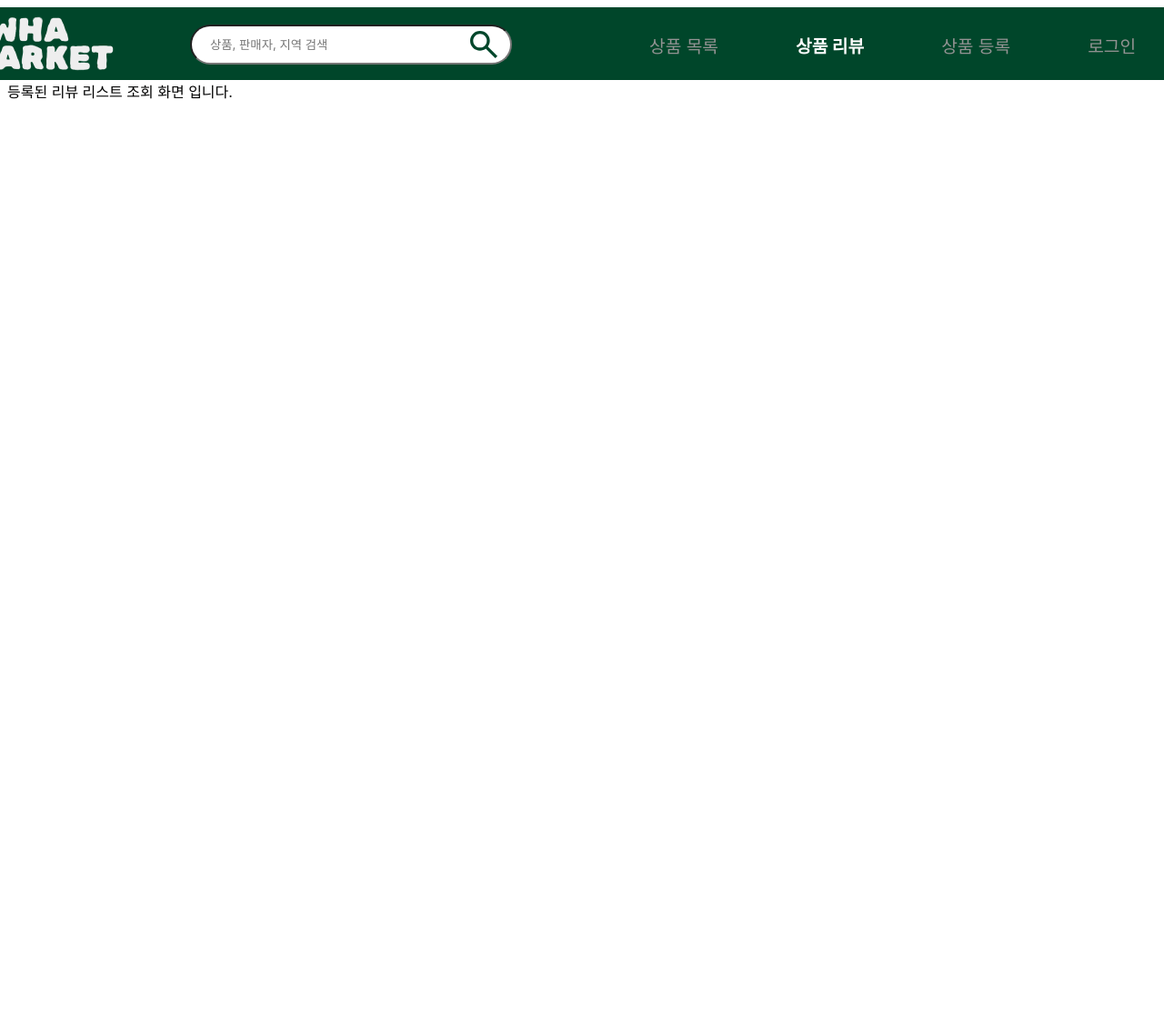
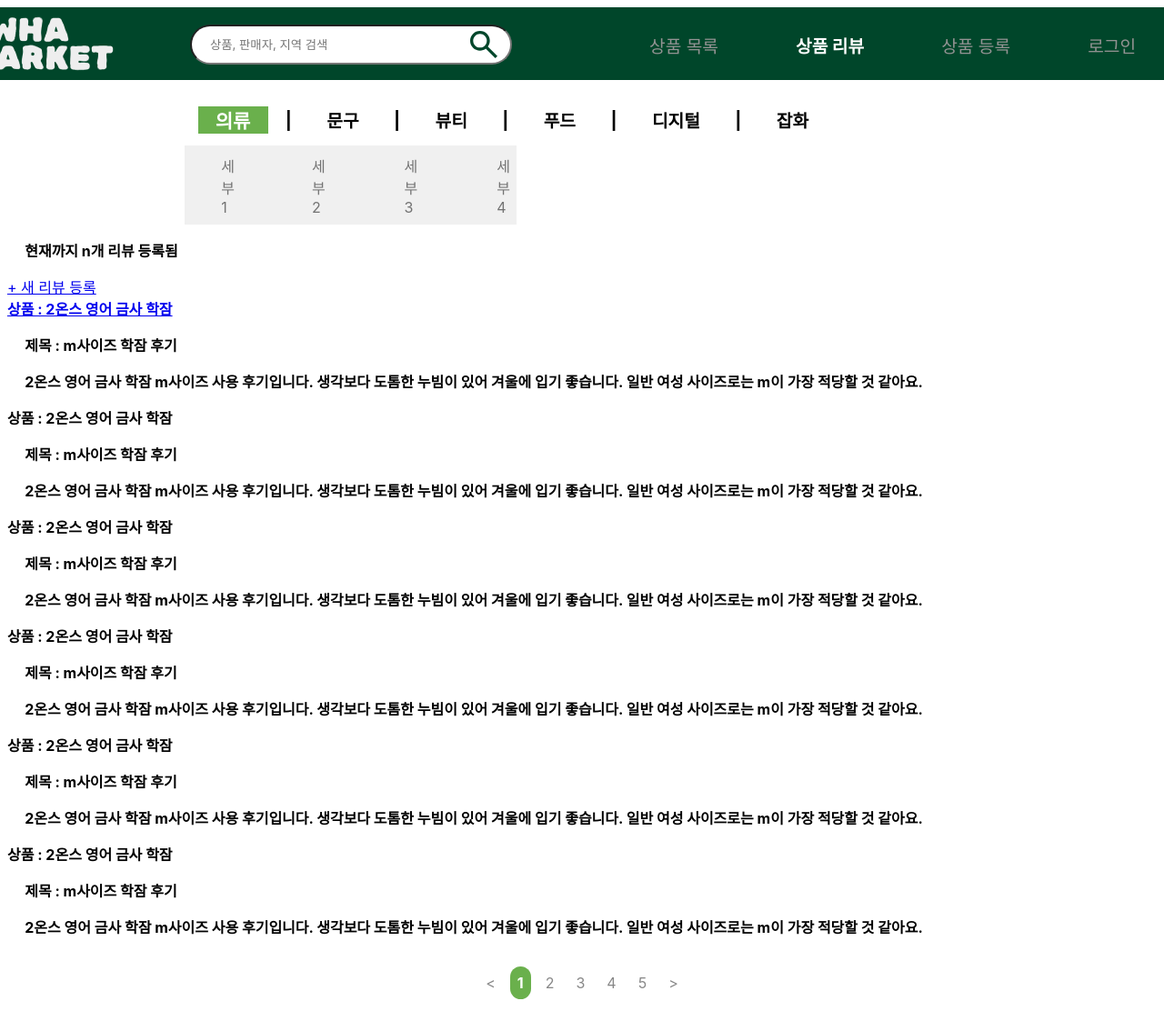
Before and after one commit to topograp2/Ewha-market, a Flask app: page /review in a window 1280 px wide; the page is wider, and only the part inside the window is pictured. Shown: that part at 91% size. Before the commit the page ends 109 px from the top of that part, so only its background shows below. Run offline with Flask 3, Linux system fonts and the light colour scheme; some web fonts are replaced.

Commit message:
Update review.html

```diff
--- a/templates/review.html
+++ b/templates/review.html
@@ -1,5 +1,100 @@
 {% extends "index.html" %}
 
+{% block head %}
+<link rel="stylesheet" href="{{ url_for('static', filename='css/review.css') }}">
+    <title>리뷰 전체 페이지</title>
+{% endblock %}
+
 {% block section %}
-    등록된 리뷰 리스트 조회 화면 입니다.
-{% endblock section %}
+    <!-- 카테고리 내비게이션 -->
+    <nav class="category-nav">
+        <a href="#" class="active">의류</a>
+        <p>|</p>
+        <a href="#">문구</a>
+        <p>|</p>
+        <a href="#">뷰티</a>
+        <p>|</p>
+        <a href="#">푸드</a>
+        <p>|</p>
+        <a href="#">디지털</a>
+        <p>|</p>
+        <a href="#">잡화</a>
+    </nav>
+
+    <!-- 서브 카테고리 내비게이션 -->
+    <nav class="subcategory-nav">
+        <a href="#">세부1</a>
+        <a href="#">세부2</a>
+        <a href="#">세부3</a>
+        <a href="#">세부4</a>
+    </nav>
+
+    <div class="review-container">
+        <div class="review-header">
+            <p class="review-count">현재까지 n개 리뷰 등록됨</p>
+            <a href="reg.reviews.html" class="add-review-btn">+ 새 리뷰 등록</a>
+        </div>
+
+        <!-- 리뷰 목록 -->
+        <div class="review-list">
+            <div class="review-item">
+                <div class="review-image"></div>
+                <div class="review-text">
+                    <a href="{{ url_for('review_detail') }}"><strong>상품 : 2온스 영어 금사 학잠</strong></a>
+                    <p><strong>제목 : m사이즈 학잠 후기</strong></p>
+                    <p>2온스 영어 금사 학잠 m사이즈 사용 후기입니다. 생각보다 도톰한 누빔이 있어 겨울에 입기 좋습니다. 일반 여성 사이즈로는 m이 가장 적당할 것 같아요.</p>
+                </div>
+            </div>
+            <div class="review-item">
+                <div class="review-image"></div>
+                <div class="review-text">
+                    <strong>상품 : 2온스 영어 금사 학잠</strong>
+                    <p><strong>제목 : m사이즈 학잠 후기</strong></p>
+                    <p>2온스 영어 금사 학잠 m사이즈 사용 후기입니다. 생각보다 도톰한 누빔이 있어 겨울에 입기 좋습니다. 일반 여성 사이즈로는 m이 가장 적당할 것 같아요.</p>
+                </div>
+            </div>
+            <div class="review-item">
+                <div class="review-image"></div>
+                <div class="review-text">
+                    <strong>상품 : 2온스 영어 금사 학잠</strong>
+                    <p><strong>제목 : m사이즈 학잠 후기</strong></p>
+                    <p>2온스 영어 금사 학잠 m사이즈 사용 후기입니다. 생각보다 도톰한 누빔이 있어 겨울에 입기 좋습니다. 일반 여성 사이즈로는 m이 가장 적당할 것 같아요.</p>
+                </div>
+            </div>
+            <div class="review-item">
+                <div class="review-image"></div>
+                <div class="review-text">
+                    <strong>상품 : 2온스 영어 금사 학잠</strong>
+                    <p><strong>제목 : m사이즈 학잠 후기</strong></p>
+                    <p>2온스 영어 금사 학잠 m사이즈 사용 후기입니다. 생각보다 도톰한 누빔이 있어 겨울에 입기 좋습니다. 일반 여성 사이즈로는 m이 가장 적당할 것 같아요.</p>
+                </div>
+            </div>
+            <div class="review-item">
+                <div class="review-image"></div>
+                <div class="review-text">
+                    <strong>상품 : 2온스 영어 금사 학잠</strong>
+                    <p><strong>제목 : m사이즈 학잠 후기</strong></p>
+                    <p>2온스 영어 금사 학잠 m사이즈 사용 후기입니다. 생각보다 도톰한 누빔이 있어 겨울에 입기 좋습니다. 일반 여성 사이즈로는 m이 가장 적당할 것 같아요.</p>
+                </div>
+            </div>
+            <div class="review-item">
+                <div class="review-image"></div>
+                <div class="review-text">
+                    <strong>상품 : 2온스 영어 금사 학잠</strong>
+                    <p><strong>제목 : m사이즈 학잠 후기</strong></p>
+                    <p>2온스 영어 금사 학잠 m사이즈 사용 후기입니다. 생각보다 도톰한 누빔이 있어 겨울에 입기 좋습니다. 일반 여성 사이즈로는 m이 가장 적당할 것 같아요.</p>
+                </div>
+            </div>
+        </div>
+        <!-- 페이지네이션 -->
+        <div class="pagination">
+            <a href="#">&lt;</a>
+            <a href="#" class="active">1</a>
+            <a href="#">2</a>
+            <a href="#">3</a>
+            <a href="#">4</a>
+            <a href="#">5</a>
+            <a href="#">&gt;</a>
+        </div>
+    </div>
+{% endblock %}
```
